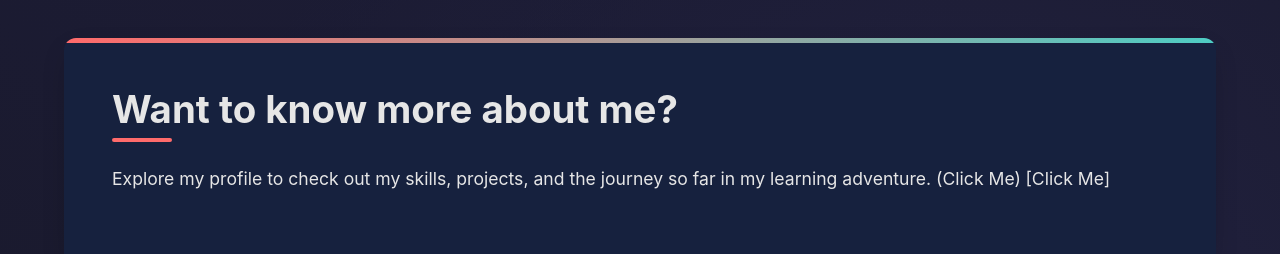
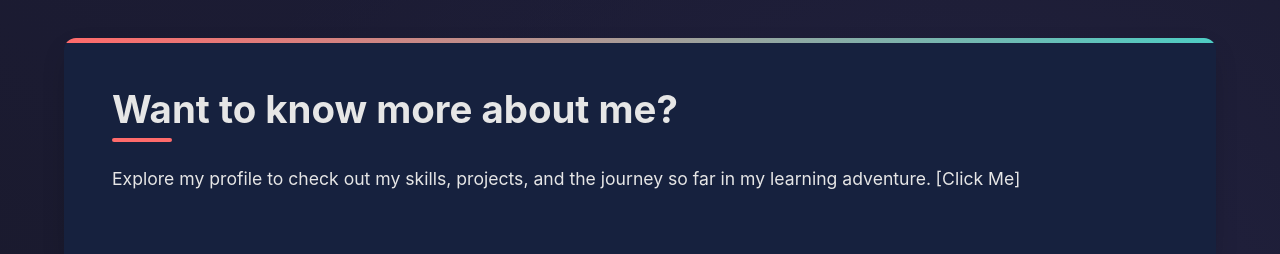
Before and after one commit to SuryanshChandrakar/Portfolio, a plain HTML site: page index.html in a window 1280 px wide. Shown: the part 810-1064 px from the top of the page. Drawn offline with Linux system fonts and the light colour scheme.

Commit message:
Update index.html

```diff
--- a/index.html
+++ b/index.html
@@ -64,7 +64,7 @@
       <h2>Want to know more about me?</h2>
       <a href="profile.html" style="text-decoration: none; color: inherit;">
         <p class="highlight">
-          Explore my profile to check out my skills, projects, and the journey so far in my learning adventure. (Click Me)
+          Explore my profile to check out my skills, projects, and the journey so far in my learning adventure.
         </p>
         <p class ="highlight">
           [Click Me]
```
